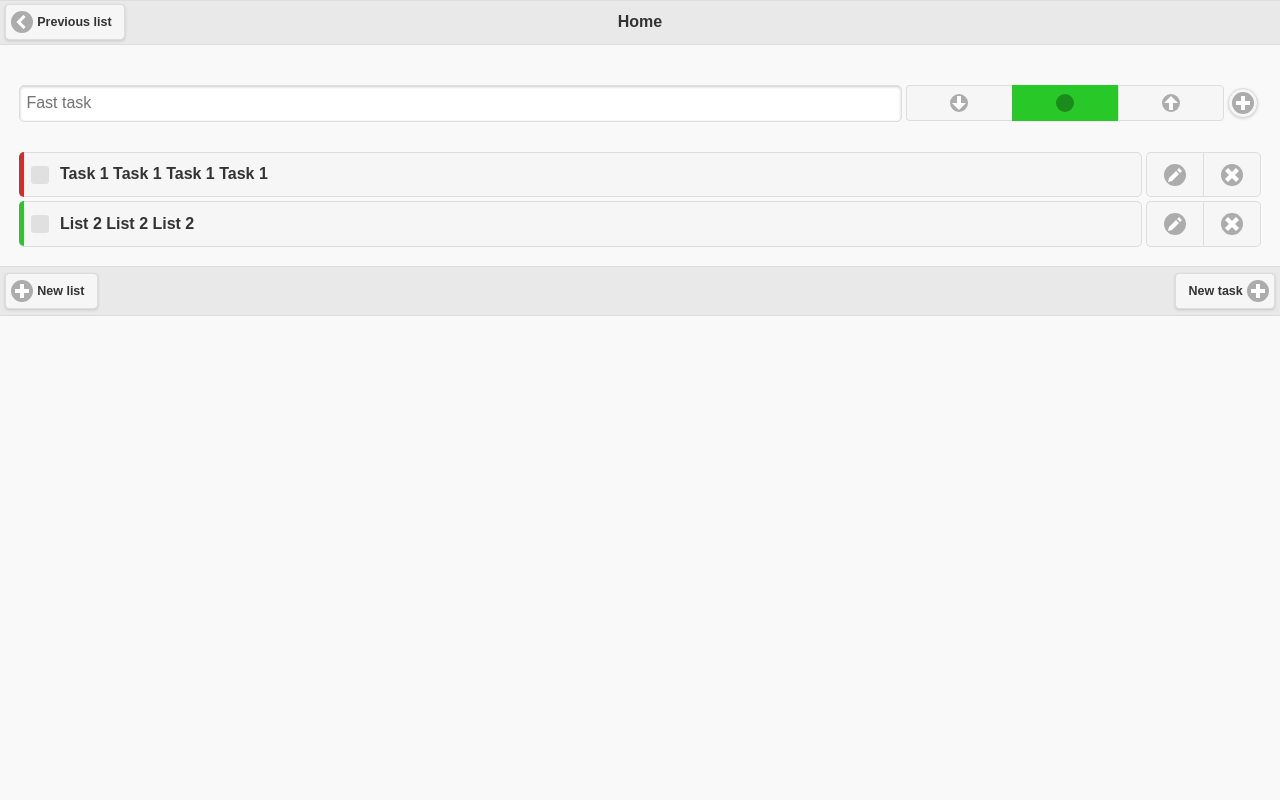
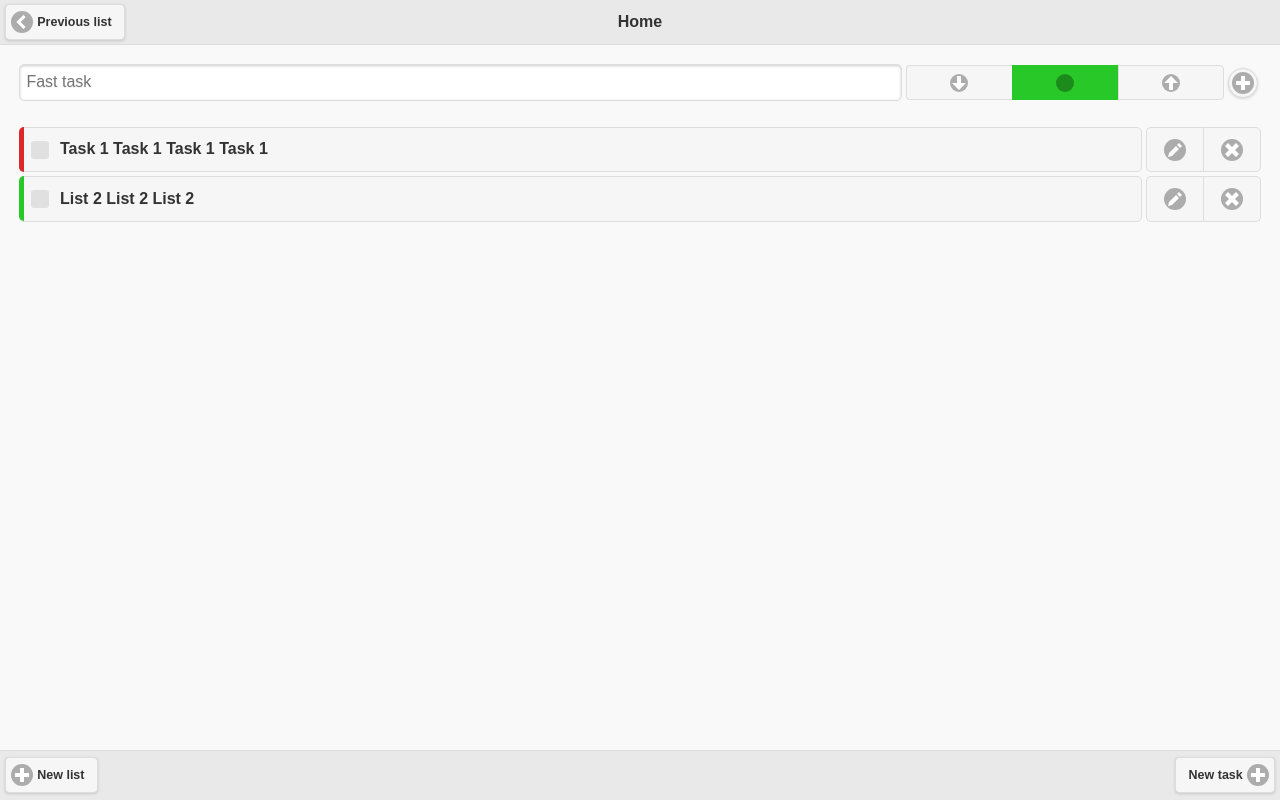
Before and after one commit to valerii-zinchenko/TaskOnFly, a website: page test/LiveTemplates/home.html in a window 1280 px wide. Drawn offline with Linux system fonts and the light colour scheme.

Commit message:
make headers and footers fixed; improve the home page

```diff
--- a/html/css/main.css
+++ b/html/css/main.css
@@ -23,6 +23,10 @@ div[data-role="footer"] button:last-child {
 /* Fast task */
 .fast-item .add-btn {
     width: 33px;
+}
+.fast-item .add-btn #addFastTask {
+    margin-top: 3px;
+    margin-bottom: 3px;
 }
 .select-priority #priority .ui-btn-icon-notext {
     width: auto;
--- a/test/LiveTemplates/home.html
+++ b/test/LiveTemplates/home.html
@@ -12,12 +12,11 @@
 </head>
 <body>
     <div data-role="page" id="home">
-        <div data-role="header">
+        <div data-role="header" data-position="fixed">
             <a href="#" id="prevList" data-role="button" data-icon="carat-l">Previous list</a>
             <h1>Home</h1>
         </div>
         <div id="content" class="ui-content">
-            <div data-role="fieldcontain">
             <table class="full fast-item">
                 <tbody>
                 <tr>
@@ -40,8 +39,9 @@
                 </tr>
                 </tbody>
             </table>
-            </div>
 
+
+            <div data-role="fieldcontain">
                 <table class="full task-list">
                     <thead>
                         <tr>
@@ -78,6 +78,8 @@
                         </tr>
                     </tbody>
                 </table>
+            </div>
+
             <script>
                 function refreshTable() {
                     var $table = $('table.task-list'),
@@ -107,7 +109,7 @@
             </script>
 
         </div>
-        <div data-role="footer">
+        <div data-role="footer" data-position="fixed">
             <button id="addList" data-role="button" data-icon="plus">New list</button>
             <button id="addTask" data-role="button" data-icon="plus" data-iconpos="right">New task</button>
         </div>
```
Also changed, not shown: test/LiveTemplates/task.html (+2 -2 lines). Lines whose indentation alone changed are shown as unchanged.
